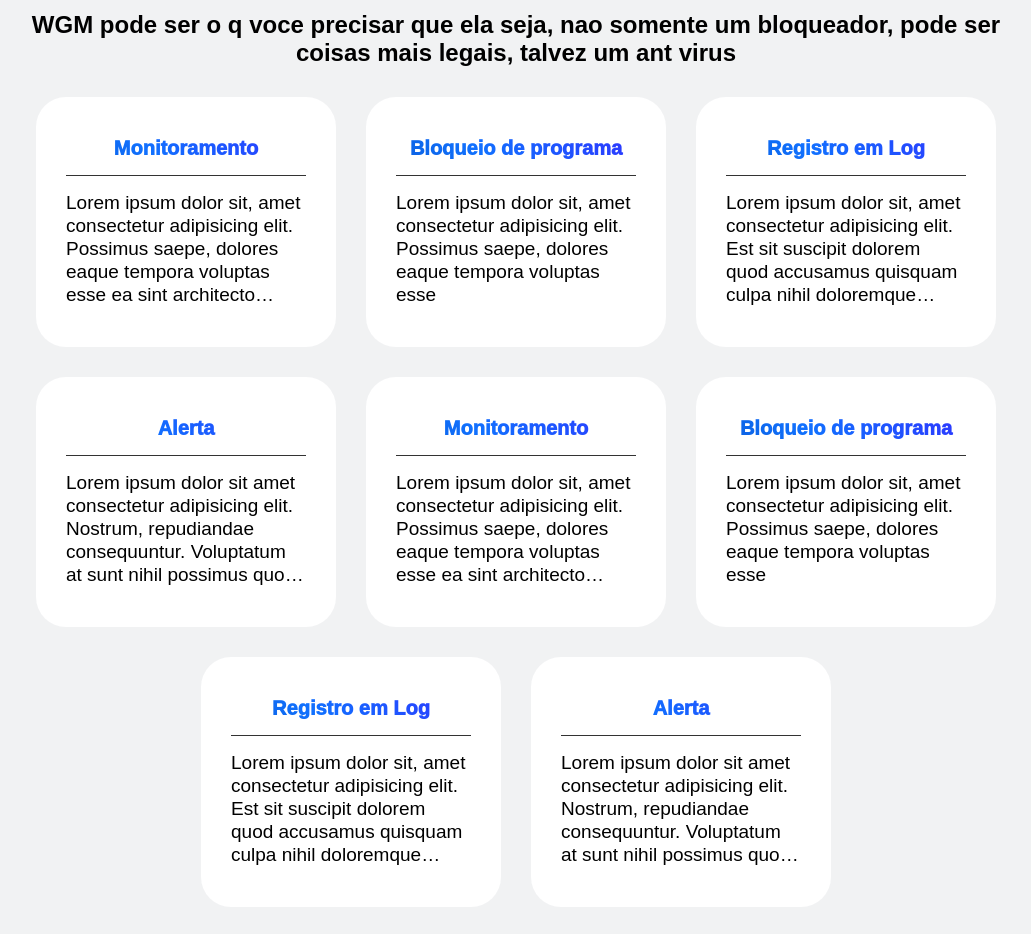
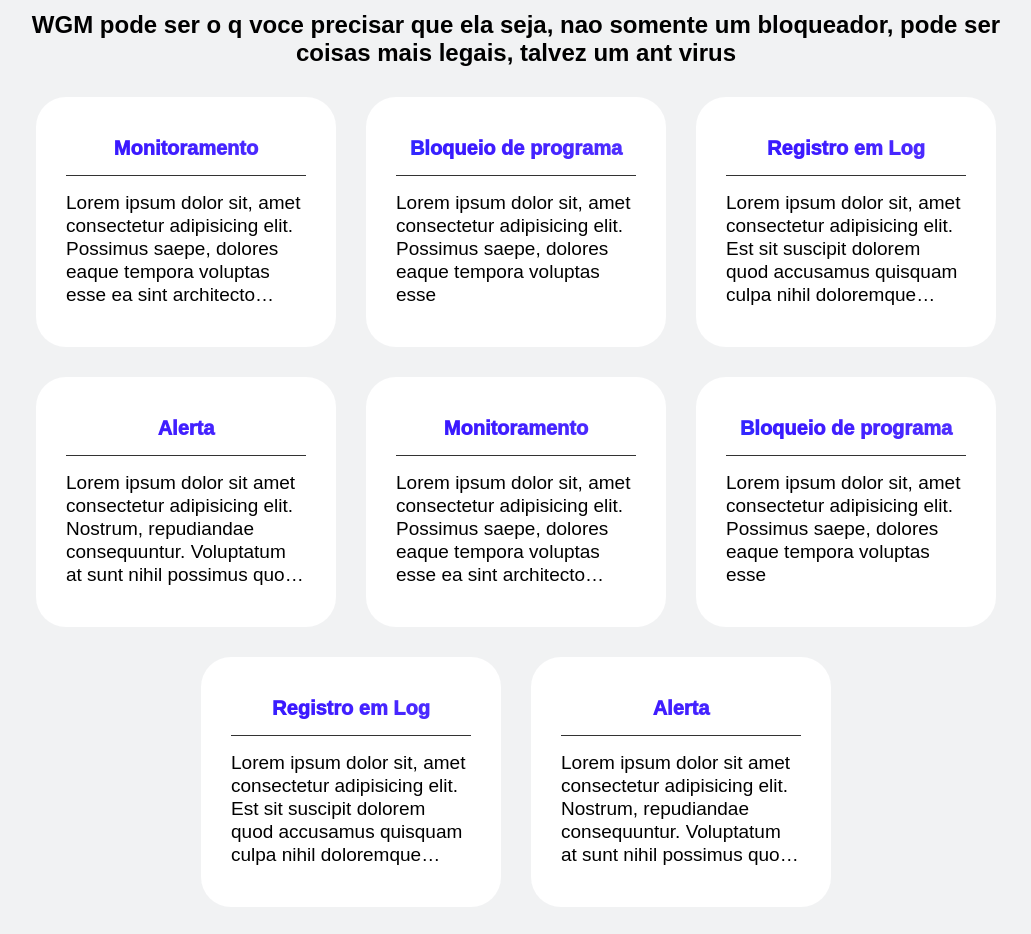
Before and after one commit to Windows-Guardian-Monitor/WGM-P, a React (Vite) app: page / in a window 1280 px wide. Shown: the part 1440-2374 px from the top of the page, without its empty margins (124-1155 px from the left). Built offline with nearby package versions, Linux system fonts and the light colour scheme; a web font is replaced by a local one.

Commit message:
fixing colors

```diff
--- a/src/components/Inicio/ThirthContent/TextContent/style.js
+++ b/src/components/Inicio/ThirthContent/TextContent/style.js
@@ -145,14 +145,12 @@ export const H4Colores = styled.h4`
 
     padding-bottom: 15px;
     border-bottom: 1px solid #333;
-
-    /* background: linear-gradient(45deg, #1171FF, #5A3CFF, #0145AA, #1171FF, #5A3CFF); */
-    background: linear-gradient(45deg, #1171FF, #3B18FF, #920DFF, #0145AA, #1171FF, #3B18FF);
+    background: linear-gradient(45deg, #1171FF, #3B18FF, #593BFF, #0145AA, #1171FF, #3B18FF);
     -webkit-background-clip: text;
     -webkit-text-fill-color: transparent;
     background-size: 500% 100%;
 
-    animation: colores 2s infinite linear;
+    animation: colores 5s infinite linear;
     animation-delay: 0s;
 
     @keyframes colores {
```
